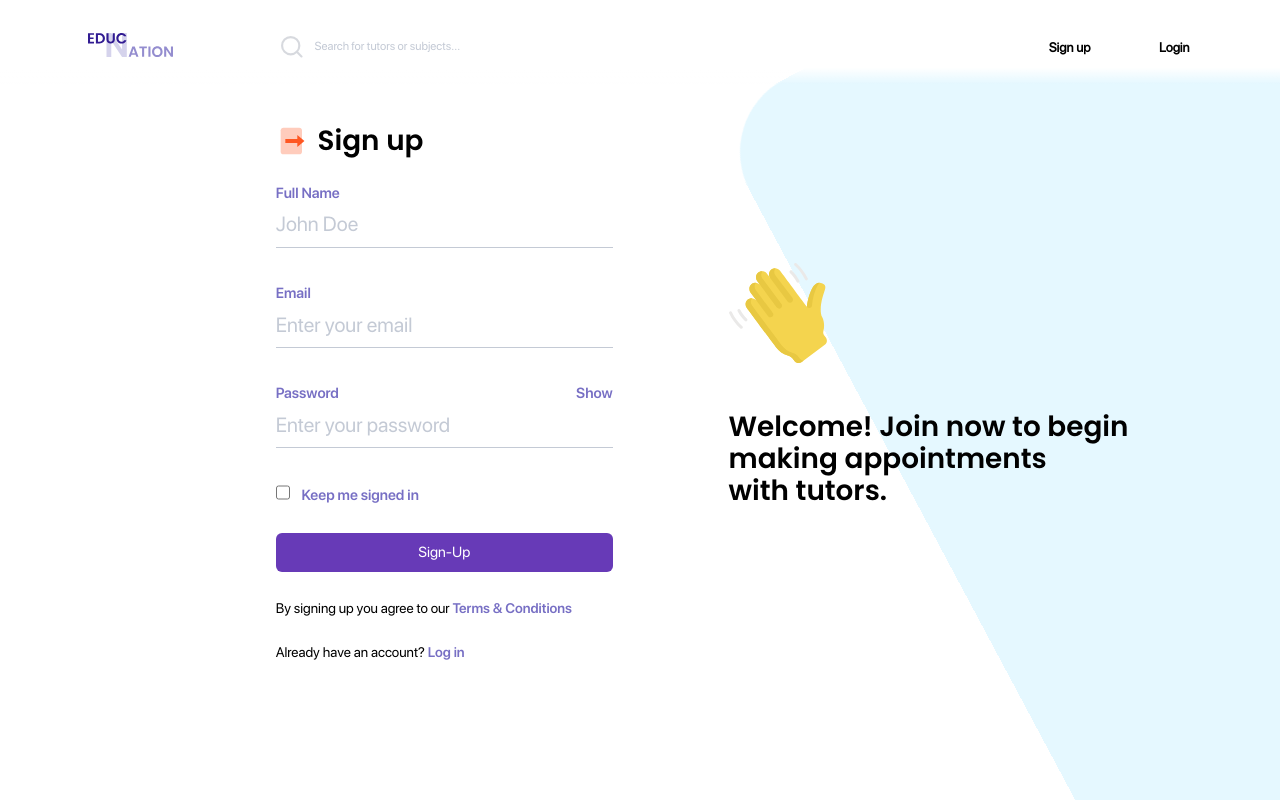
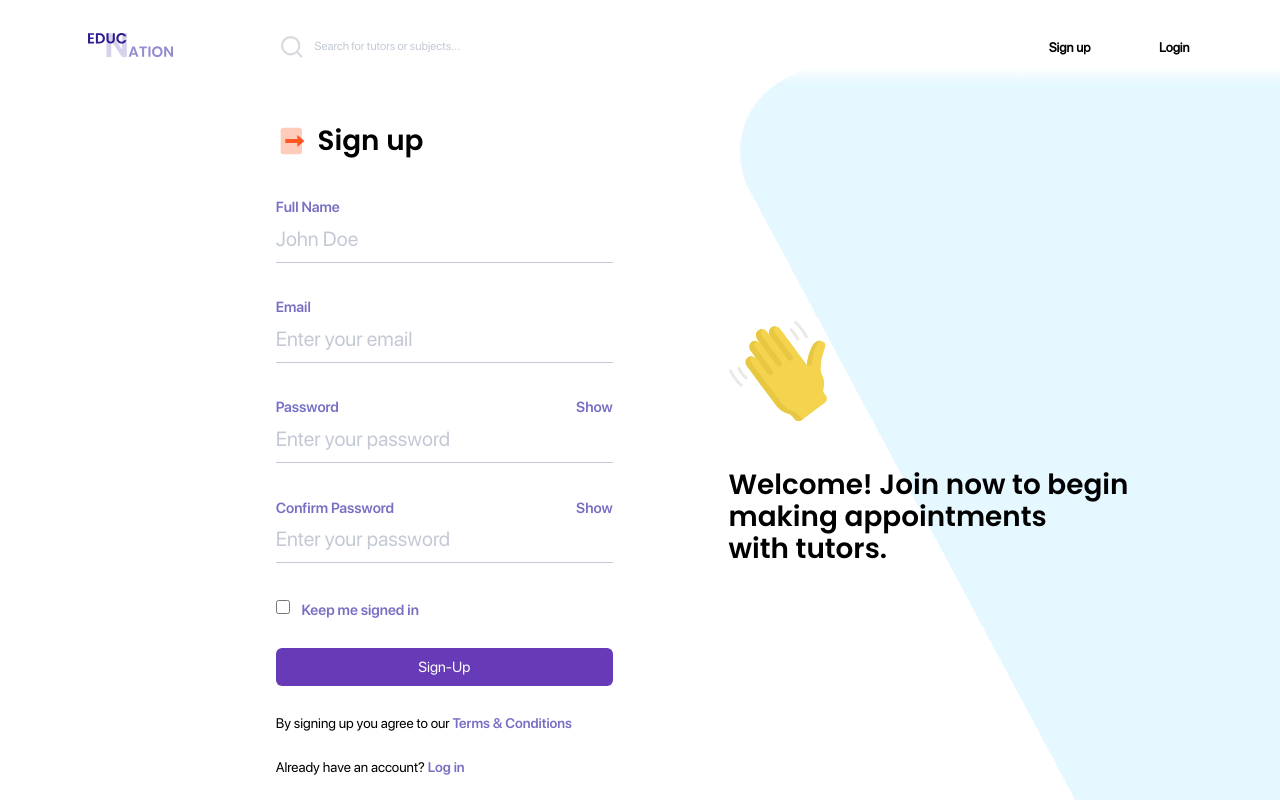
Before and after one commit to jjccy/Education_Nation, a PHP site: page /sign-up.php in a window 1280 px wide. Run offline with PHP 8.4, Linux system fonts and the light colour scheme.

Commit message:
Add Confirm Password

```diff
--- a/css/signup.css
+++ b/css/signup.css
@@ -40,6 +40,7 @@
 
 #register-form {
   width: 90%;
+  margin-top: 1em;
   margin-bottom: 1em;
 }
 
--- a/sign-up.php
+++ b/sign-up.php
@@ -63,6 +63,9 @@
                 <label for="password-input" class="form-label"> Password </label>
                 <a class="form-reveal" href="#"> Show </a>
                 <input type="text" name="password-input" id="password-input" class="text-box" placeholder="Enter your password" required>
+                <label for="password-input" class="form-label"> Confirm Password </label>
+                <a class="form-reveal" href="#"> Show </a>
+                <input type="text" name="password-input" id="password-input" class="text-box" placeholder="Enter your password" required>
                 <input type="checkbox" id="signed-in" name="signed-in" value="true">
                 <label for="signed-in" class="link-default"> Keep me signed in </label>
 
```
